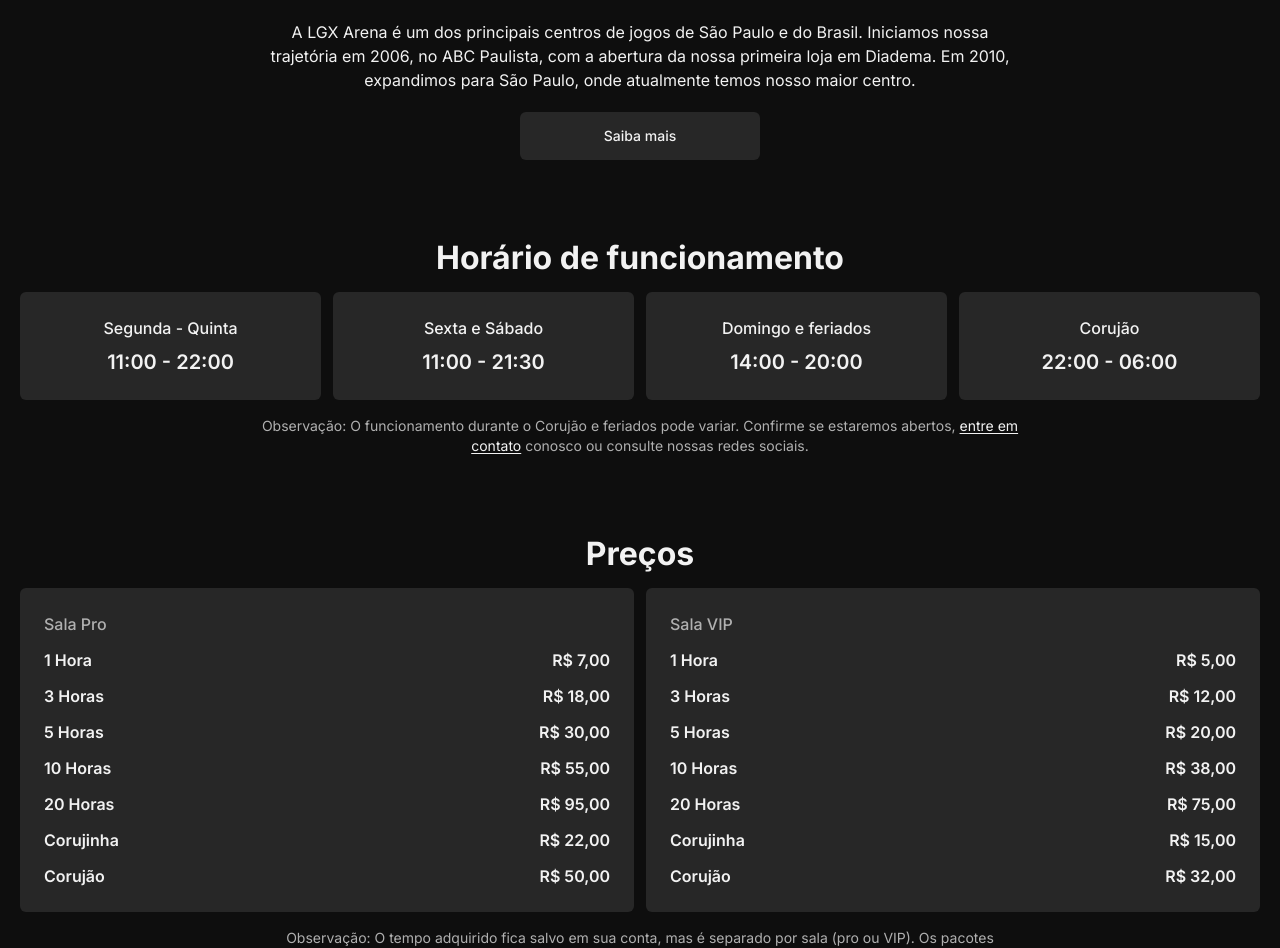
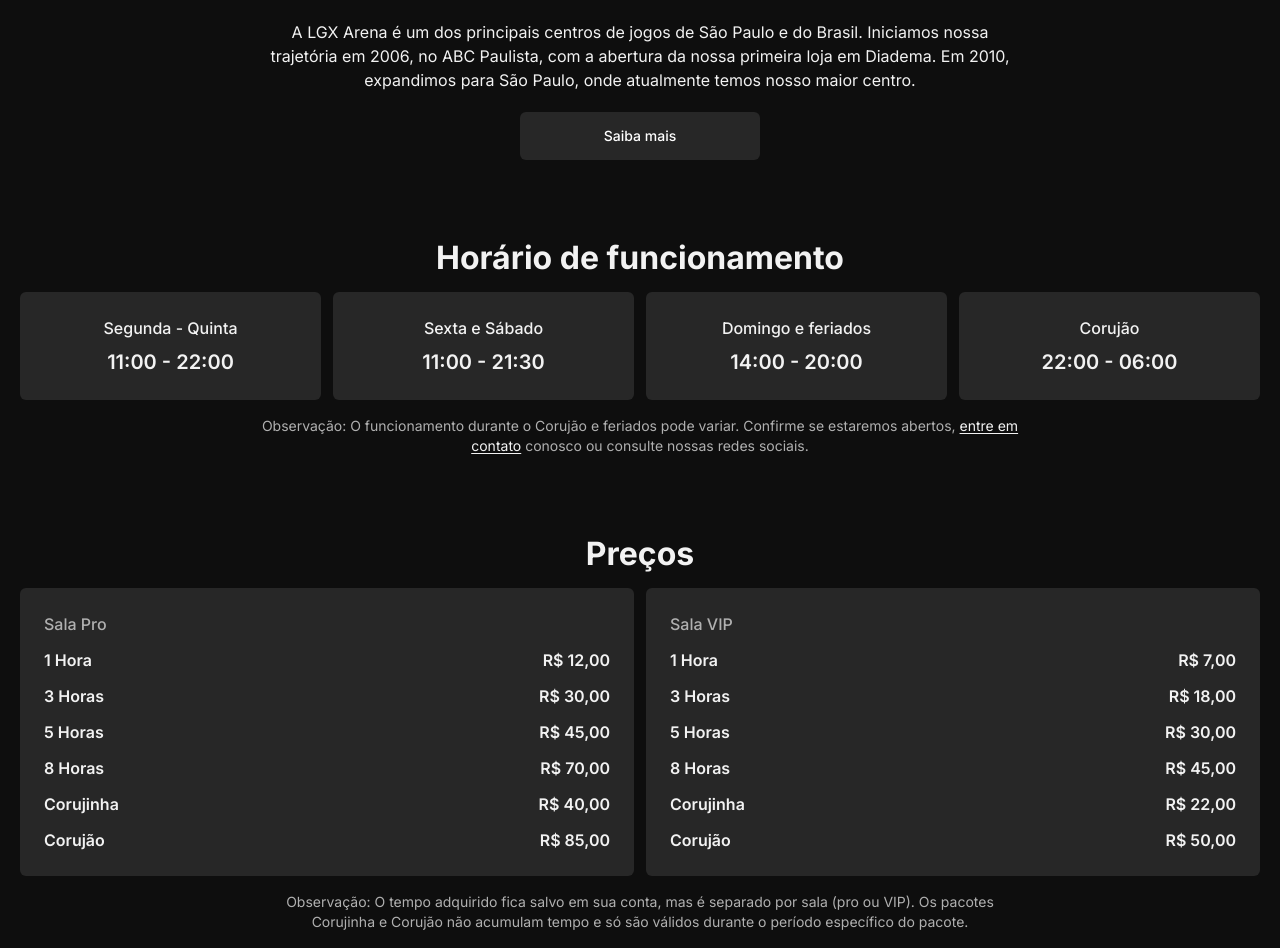
Before and after one commit to lgxarena/lgx-website, a Next.js app: page / in a window 1280 px wide. Shown: the part 872-1820 px from the top of the page. Built offline with nearby package versions, Linux system fonts and the light colour scheme.

Commit message:
refactor: change of price list

```diff
--- a/next.config.ts
+++ b/next.config.ts
@@ -1,9 +1,14 @@
+import bundleAnalyzer from '@next/bundle-analyzer'
 import type { NextConfig } from 'next'
 
 const nextConfig: NextConfig = {
   images: {
-    minimumCacheTTL: 315336000, // 1 year
+    minimumCacheTTL: 315336000, // 1 years
   },
 }
 
-export default nextConfig
+const withBundleAnalyzer = bundleAnalyzer({
+  enabled: process.env.ANALYZE === 'true',
+})
+
+export default withBundleAnalyzer(nextConfig)
--- a/src/app/(home)/components/desktop-pricing.tsx
+++ b/src/app/(home)/components/desktop-pricing.tsx
@@ -10,7 +10,7 @@
   return (
     <div className="my-4 hidden w-full max-w-screen-xl gap-3 md:flex">
       {Object.entries(PRICES).map(([key, room]) => (
-        <dl
+        <div
           key={key}
           className="grid w-full grid-cols-2 gap-3 rounded-md bg-neutral-900 p-6 font-medium"
         >
@@ -19,11 +19,11 @@
           </span>
           {room.map(({ title, price }) => (
             <Fragment key={title}>
-              <dt className="font-semibold">{title}</dt>
-              <dd className="text-right font-semibold">{formatCurrency(price)}</dd>
+              <b className="font-semibold">{title}</b>
+              <span className="text-right font-semibold">{formatCurrency(price)}</span>
             </Fragment>
           ))}
-        </dl>
+        </div>
       ))}
     </div>
   )
--- a/src/app/(home)/page.tsx
+++ b/src/app/(home)/page.tsx
@@ -38,7 +38,7 @@
           ONDE OS GAMERS SE TORNAM LENDAS
         </h1>
         <Button className="w-full max-w-96" asChild>
-          <a href={bookText} rel="noreferrer" target="_blank">
+          <a href={bookText} rel="noopener" target="_blank">
             Faça sua reserva
           </a>
         </Button>
@@ -78,7 +78,7 @@
           <a
             className="text-neutral-50 underline underline-offset-2"
             href={checkOpeningText}
-            rel="noreferrer"
+            rel="noopener"
             target="_blank"
           >
             entre em contato
--- a/src/app/layout.tsx
+++ b/src/app/layout.tsx
@@ -1,4 +1,4 @@
-import type { Metadata } from 'next'
+import { Metadata } from 'next'
 import { Inter } from 'next/font/google'
 import { ReactNode } from 'react'
 import { Toaster } from 'sonner'
@@ -8,7 +8,7 @@
 
 import '@/styles/global.css'
 
-const inter = Inter({ subsets: ['latin'] })
+const inter = Inter({ subsets: ['latin'], display: 'swap' })
 
 export const metadata: Metadata = {
   title: 'LGX Arena',
--- a/src/app/manifest.ts
+++ /dev/null
@@ -1,21 +0,0 @@
-import type { MetadataRoute } from 'next'
-
-export default function manifest(): MetadataRoute.Manifest {
-  return {
-    name: 'LGX Arena',
-    short_name: 'LGX',
-    description:
-      'A LGX Arena tem 144 m² com uma estrutura totalmente dedicada ao público gamer. Espaço esse para realização de competições, treino de times, confraternizações e eventos fechados.',
-    start_url: '/',
-    display: 'standalone',
-    background_color: '#0E0E0E',
-    theme_color: '#0E0E0E',
-    icons: [
-      {
-        src: '/favicon.ico',
-        sizes: 'any',
-        type: 'image/x-icon',
-      },
-    ],
-  }
-}
--- a/src/components/common/honeypot.tsx
+++ b/src/components/common/honeypot.tsx
@@ -8,6 +8,7 @@
 export function Honeypot({ value, onChange }: HoneypotProps) {
   return (
     <input
+      aria-hidden="true"
       autoComplete="off"
       className="sr-only"
       name="honeypot"
--- a/src/components/common/text-morph.tsx
+++ b/src/components/common/text-morph.tsx
@@ -26,7 +26,8 @@
   }, [children, uniqueId])
 
   return (
-    <Component key={children} aria-label={children} className={className} style={style}>
+    <Component key={children} className={className} style={style}>
+      <span className="sr-only">{children}</span>
       <AnimatePresence mode="popLayout">
         {characters.map((character) => (
           <motion.span
--- a/src/components/layout/desktop-menu.tsx
+++ b/src/components/layout/desktop-menu.tsx
@@ -55,6 +55,7 @@
                         <Link
                           className="cursor-pointer"
                           href={child.href}
+                          rel={child.href.includes('pdf') ? 'noopener' : undefined}
                           target={child.href.includes('pdf') ? '_blank' : '_self'}
                         >
                           {child.title}
@@ -87,7 +88,7 @@
       </ul>
 
       <Button size="sm" asChild>
-        <a href={bookText} rel="noreferrer" target="_blank">
+        <a href={bookText} rel="noopener" target="_blank">
           Faça sua reserva
         </a>
       </Button>
--- a/src/components/layout/footer.tsx
+++ b/src/components/layout/footer.tsx
@@ -14,7 +14,7 @@
               <a
                 className="flex size-8 items-center justify-center hover:text-neutral-50/90"
                 href={href}
-                rel="noreferrer"
+                rel="noopener"
                 target="_blank"
               >
                 <Icon size={24} />
--- a/src/components/ui/button.tsx
+++ b/src/components/ui/button.tsx
@@ -6,13 +6,13 @@
 
 const buttonVariants = cva(
   `inline-flex items-center justify-center gap-2 whitespace-nowrap rounded-md px-4 text-sm font-medium
-  transition-colors focus-visible:outline-none focus-visible:ring-2 focus-visible:ring-neutral-50
-  disabled:cursor-not-allowed disabled:opacity-60 md:h-12`,
+  text-white transition-colors focus-visible:outline-none focus-visible:ring-2
+  focus-visible:ring-neutral-50 disabled:cursor-not-allowed disabled:opacity-60 md:h-12`,
   {
     variants: {
       variant: {
-        default: 'bg-primary text-neutral-50 not-disabled:hover:bg-primary/90',
-        secondary: 'bg-neutral-900 text-neutral-50 hover:bg-neutral-900/90',
+        default: 'bg-[#E12727] not-disabled:hover:bg-primary/90',
+        secondary: 'bg-neutral-900 hover:bg-neutral-900/90',
         ghost: 'bg-transparent hover:bg-neutral-900',
       },
       size: {
--- a/src/data/price.ts
+++ b/src/data/price.ts
@@ -7,21 +7,19 @@
 
 export const PRICES = {
   pro: [
+    { title: '1 Hora', price: 12 },
+    { title: '3 Horas', price: 30 },
+    { title: '5 Horas', price: 45 },
+    { title: '8 Horas', price: 70 },
+    { title: 'Corujinha', price: 40 },
+    { title: 'Corujão', price: 85 },
+  ],
+  vip: [
     { title: '1 Hora', price: 7 },
     { title: '3 Horas', price: 18 },
     { title: '5 Horas', price: 30 },
-    { title: '10 Horas', price: 55 },
-    { title: '20 Horas', price: 95 },
+    { title: '8 Horas', price: 45 },
     { title: 'Corujinha', price: 22 },
     { title: 'Corujão', price: 50 },
   ],
-  vip: [
-    { title: '1 Hora', price: 5 },
-    { title: '3 Horas', price: 12 },
-    { title: '5 Horas', price: 20 },
-    { title: '10 Horas', price: 38 },
-    { title: '20 Horas', price: 75 },
-    { title: 'Corujinha', price: 15 },
-    { title: 'Corujão', price: 32 },
-  ],
 } satisfies Record<Room, Price[]>
```
Also changed, not shown: package.json (+24 -22 lines).
